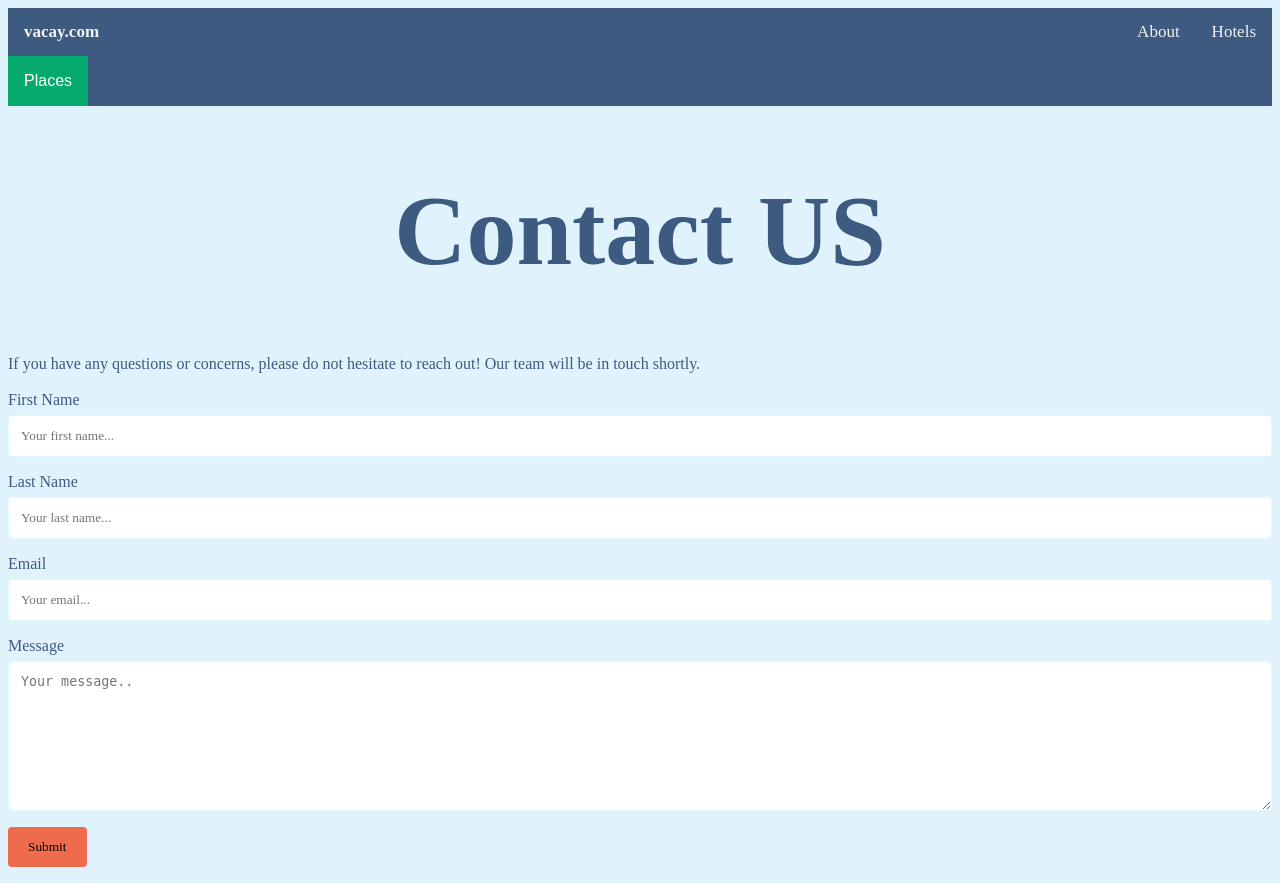
After one commit to manasamaddi123/WebsiteCSP, a PHP site: page /contact.html in a window 1280 px wide. The commit adds this page. Run offline with PHP 8.4, Linux system fonts and the light colour scheme.

Commit message:
Created Contact Us Page
made contact.html and contact.css files

need to add Contact Us to nav bar
need to connect database to form to store form responses

```diff
--- a/about.css
+++ b/about.css
@@ -23,14 +23,14 @@ h1{
  }
 
  h3{
-    font-family: open sans;
+    font-family: 'Open Sans';
     color: #e0fbfc;
     text-align: center;
     font-size: 30px;
  }
 
  p{
-    font-family: open sans;
+    font-family: 'Open Sans';
     color:#e0fbfc;
     text-align: center;
     font-size: 18px;
--- /dev/null
+++ b/contact.css
@@ -0,0 +1,49 @@
+h1{
+    font-family: copperplate;
+    color: #3d5a80;
+    font-size: 100px;
+    text-align: center;
+}
+
+input[type = text], textarea{
+  width: 100%;
+  padding: 12px;
+  border: 1px solid #e0fbfc;
+  border-radius: 4px;
+  box-sizing: border-box;
+  margin-top: 6px;
+  margin-bottom: 16px;
+  resize: vertical;
+}
+
+.body2{
+  background-color: #ee6c4d;
+  color: white;
+  font-family: 'Open Sans', sans-serif;
+}
+
+.formContainer{
+  border-radius: 100px;
+}
+
+input[type = submit]{
+  border: none;
+  padding: 12px 20px;
+  border-radius: 4px;
+  background-color: #ee6c4d;
+
+}
+
+input[type = submit]:hover{
+  background-color: #98c1d9;
+}
+
+label{
+  font-family: rockwell;
+  color: #3d5a80;
+}
+
+input{
+  font-family: rockwell;
+  color: black;
+}
--- /dev/null
+++ b/contact.html
@@ -0,0 +1,50 @@
+<html lang="en">
+ <div class="topnav">
+   <a href="hotels.html">Hotels</a>
+   <a href="about.html">About</a>
+   <b href="index.html">vacay.com</b>
+   </div>
+
+   <body style="background-color:#e0f3fc;">
+     <div class="dropdown">
+       <div class="topnav">
+         <button class="dropbtn">Places</button>
+       </div>
+         <div class="dropdown-content">
+           <a href="paris.html">Paris, France</a>
+           <a href="hawaii.html">Maui, Hawaii</a>
+           <a href="japan.html">Tokyo, Japan</a>
+           <a href="london.html">London, England</a>
+         </div>
+     </div>
+ <head>
+
+   <link rel="stylesheet" href="stylesheet.css" />
+   <link rel="stylesheet" href="contact.css">
+ </head>
+
+ <title> Web Project </title>
+
+ <body id="contact-body">
+  <h1> Contact US </h1>
+  <label>If you have any questions or concerns, please do not hesitate to reach out! Our team will be in touch shortly.</label>
+  <br>
+  <br>
+  <div class = "formContainer">
+  <form>
+    <label for="userFirstName">First Name</label>
+    <input type="text" id="userFirstName" name="firstname" placeholder="Your first name...">
+
+    <label for="userLastName">Last Name</label>
+    <input type="text" id="userLastName" name="lastname" placeholder="Your last name...">
+
+    <label for = "userEmail"> Email </label>
+    <input type = "text" id = "userEmail" name = "email" placeholder = "Your email...">
+
+    <label for = "userMessage"> Message </label>
+    <textarea id="userMessage" name="userMessage" placeholder="Your message.." style="height:150px"></textarea>
+
+    <input type="submit" value="Submit">
+  </form>
+  </div>
+  </body>
```
